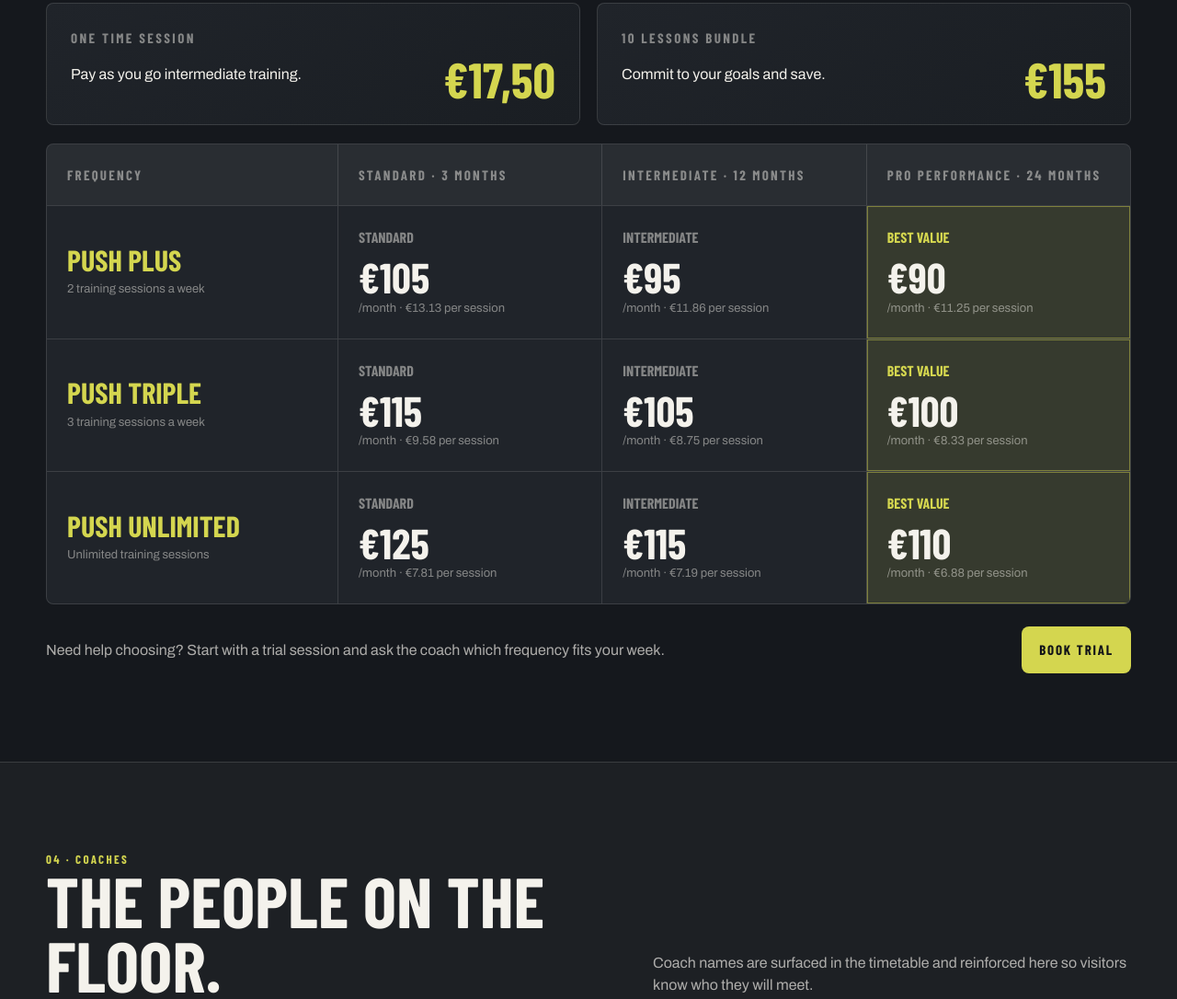
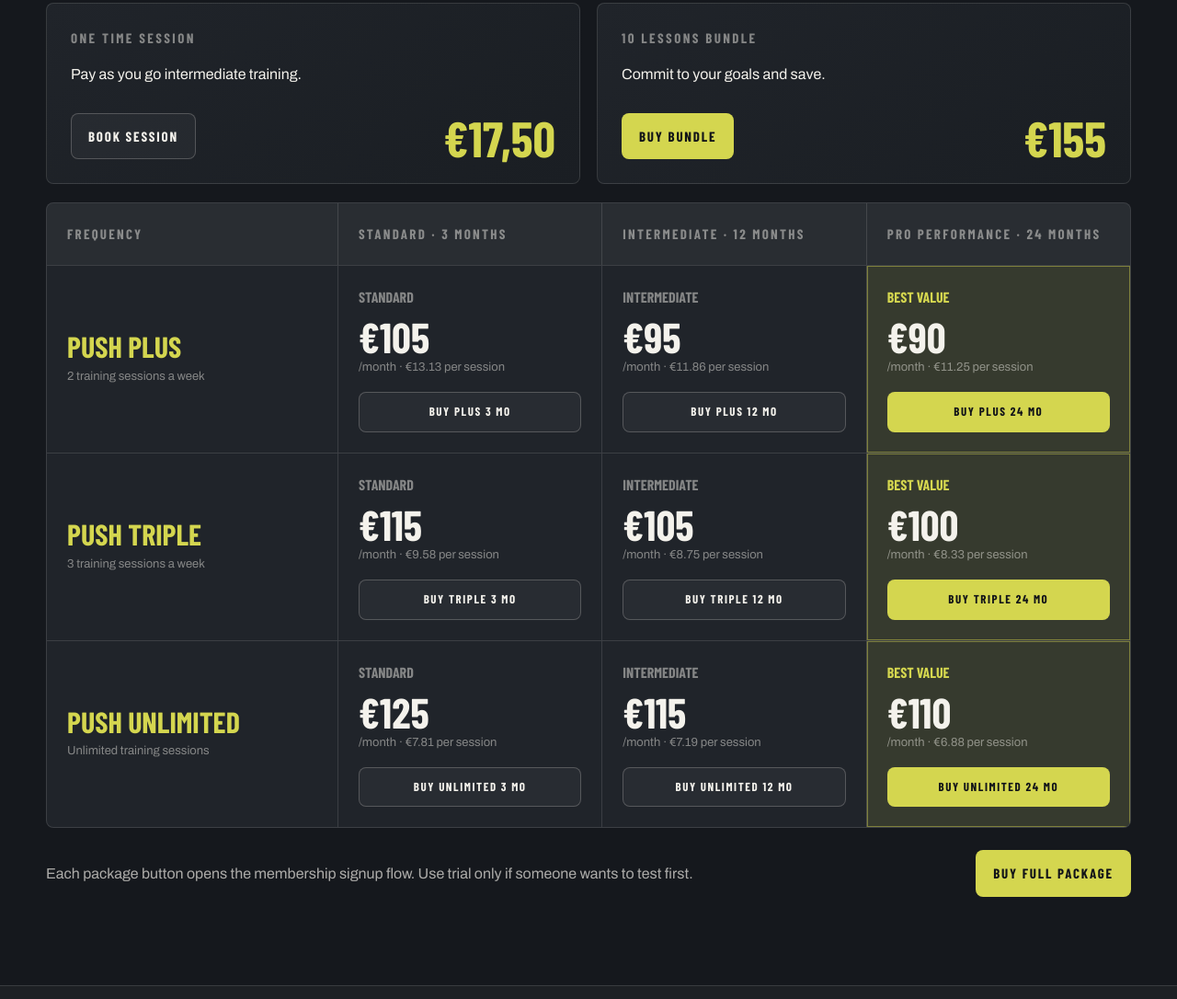
Before and after one commit to yzyjames123/push-lifestyle-athlete, a website: page index.html in a window 1280 px wide. Shown: the part 3540-4626 px from the top of the page at 92% size. Drawn offline with nearby package versions, Linux system fonts and the light colour scheme; a web font is replaced by a local one.

Commit message:
Add package purchase buttons

```diff
--- a/index.html
+++ b/index.html
@@ -424,6 +424,17 @@
       box-shadow: inset 0 0 0 1px rgba(212,214,79,.45);
     }
     .pricing-cell.featured .tag { color: var(--lime); }
+    .buy-link {
+      width: 100%;
+      min-height: 42px;
+      margin-top: 16px;
+      padding: 11px 12px;
+      font-size: 13px;
+    }
+    .package-card .btn {
+      margin-top: 14px;
+      width: fit-content;
+    }
     .tag {
       display: inline-flex;
       margin-bottom: 10px;
@@ -798,6 +809,7 @@
             <div>
               <div class="label">One Time Session</div>
               <p>Pay as you go intermediate training.</p>
+              <a class="btn btn-secondary" href="https://push.gotgrib.nl/member/selfservice/registration/proefles" target="_blank" rel="noopener">Book Session</a>
             </div>
             <div class="price">€17,50</div>
           </article>
@@ -805,6 +817,7 @@
             <div>
               <div class="label">10 Lessons Bundle</div>
               <p>Commit to your goals and save.</p>
+              <a class="btn btn-primary" href="https://push.gotgrib.nl/member/selfservice/registration/inschrijven?subscriptionId=8933" target="_blank" rel="noopener">Buy Bundle</a>
             </div>
             <div class="price">€155</div>
           </article>
@@ -819,27 +832,27 @@
           </div>
           <div class="pricing-row">
             <div class="pricing-cell tier-name"><strong>Push Plus</strong><span>2 training sessions a week</span></div>
-            <div class="pricing-cell"><span class="tag">Standard</span><span class="monthly">€105</span><span class="sub">/month · €13.13 per session</span></div>
-            <div class="pricing-cell"><span class="tag">Intermediate</span><span class="monthly">€95</span><span class="sub">/month · €11.86 per session</span></div>
-            <div class="pricing-cell featured"><span class="tag">Best value</span><span class="monthly">€90</span><span class="sub">/month · €11.25 per session</span></div>
+            <div class="pricing-cell"><span class="tag">Standard</span><span class="monthly">€105</span><span class="sub">/month · €13.13 per session</span><a class="btn btn-secondary buy-link" href="https://push.gotgrib.nl/member/selfservice/registration/inschrijven?subscriptionId=8933" target="_blank" rel="noopener">Buy Plus 3 mo</a></div>
+            <div class="pricing-cell"><span class="tag">Intermediate</span><span class="monthly">€95</span><span class="sub">/month · €11.86 per session</span><a class="btn btn-secondary buy-link" href="https://push.gotgrib.nl/member/selfservice/registration/inschrijven?subscriptionId=8933" target="_blank" rel="noopener">Buy Plus 12 mo</a></div>
+            <div class="pricing-cell featured"><span class="tag">Best value</span><span class="monthly">€90</span><span class="sub">/month · €11.25 per session</span><a class="btn btn-primary buy-link" href="https://push.gotgrib.nl/member/selfservice/registration/inschrijven?subscriptionId=8933" target="_blank" rel="noopener">Buy Plus 24 mo</a></div>
           </div>
           <div class="pricing-row">
             <div class="pricing-cell tier-name"><strong>Push Triple</strong><span>3 training sessions a week</span></div>
-            <div class="pricing-cell"><span class="tag">Standard</span><span class="monthly">€115</span><span class="sub">/month · €9.58 per session</span></div>
-            <div class="pricing-cell"><span class="tag">Intermediate</span><span class="monthly">€105</span><span class="sub">/month · €8.75 per session</span></div>
-            <div class="pricing-cell featured"><span class="tag">Best value</span><span class="monthly">€100</span><span class="sub">/month · €8.33 per session</span></div>
+            <div class="pricing-cell"><span class="tag">Standard</span><span class="monthly">€115</span><span class="sub">/month · €9.58 per session</span><a class="btn btn-secondary buy-link" href="https://push.gotgrib.nl/member/selfservice/registration/inschrijven?subscriptionId=8933" target="_blank" rel="noopener">Buy Triple 3 mo</a></div>
+            <div class="pricing-cell"><span class="tag">Intermediate</span><span class="monthly">€105</span><span class="sub">/month · €8.75 per session</span><a class="btn btn-secondary buy-link" href="https://push.gotgrib.nl/member/selfservice/registration/inschrijven?subscriptionId=8933" target="_blank" rel="noopener">Buy Triple 12 mo</a></div>
+            <div class="pricing-cell featured"><span class="tag">Best value</span><span class="monthly">€100</span><span class="sub">/month · €8.33 per session</span><a class="btn btn-primary buy-link" href="https://push.gotgrib.nl/member/selfservice/registration/inschrijven?subscriptionId=8933" target="_blank" rel="noopener">Buy Triple 24 mo</a></div>
           </div>
           <div class="pricing-row">
             <div class="pricing-cell tier-name"><strong>Push Unlimited</strong><span>Unlimited training sessions</span></div>
-            <div class="pricing-cell"><span class="tag">Standard</span><span class="monthly">€125</span><span class="sub">/month · €7.81 per session</span></div>
-            <div class="pricing-cell"><span class="tag">Intermediate</span><span class="monthly">€115</span><span class="sub">/month · €7.19 per session</span></div>
-            <div class="pricing-cell featured"><span class="tag">Best value</span><span class="monthly">€110</span><span class="sub">/month · €6.88 per session</span></div>
+            <div class="pricing-cell"><span class="tag">Standard</span><span class="monthly">€125</span><span class="sub">/month · €7.81 per session</span><a class="btn btn-secondary buy-link" href="https://push.gotgrib.nl/member/selfservice/registration/inschrijven?subscriptionId=8933" target="_blank" rel="noopener">Buy Unlimited 3 mo</a></div>
+            <div class="pricing-cell"><span class="tag">Intermediate</span><span class="monthly">€115</span><span class="sub">/month · €7.19 per session</span><a class="btn btn-secondary buy-link" href="https://push.gotgrib.nl/member/selfservice/registration/inschrijven?subscriptionId=8933" target="_blank" rel="noopener">Buy Unlimited 12 mo</a></div>
+            <div class="pricing-cell featured"><span class="tag">Best value</span><span class="monthly">€110</span><span class="sub">/month · €6.88 per session</span><a class="btn btn-primary buy-link" href="https://push.gotgrib.nl/member/selfservice/registration/inschrijven?subscriptionId=8933" target="_blank" rel="noopener">Buy Unlimited 24 mo</a></div>
           </div>
         </div>
 
         <div class="pricing-actions">
-          <span>Need help choosing? Start with a trial session and ask the coach which frequency fits your week.</span>
-          <a class="btn btn-primary" href="https://push.gotgrib.nl/member/selfservice/registration/proefles" target="_blank" rel="noopener">Book Trial</a>
+          <span>Each package button opens the membership signup flow. Use trial only if someone wants to test first.</span>
+          <a class="btn btn-primary" href="https://push.gotgrib.nl/member/selfservice/registration/inschrijven?subscriptionId=8933" target="_blank" rel="noopener">Buy Full Package</a>
         </div>
       </div>
     </section>
```
